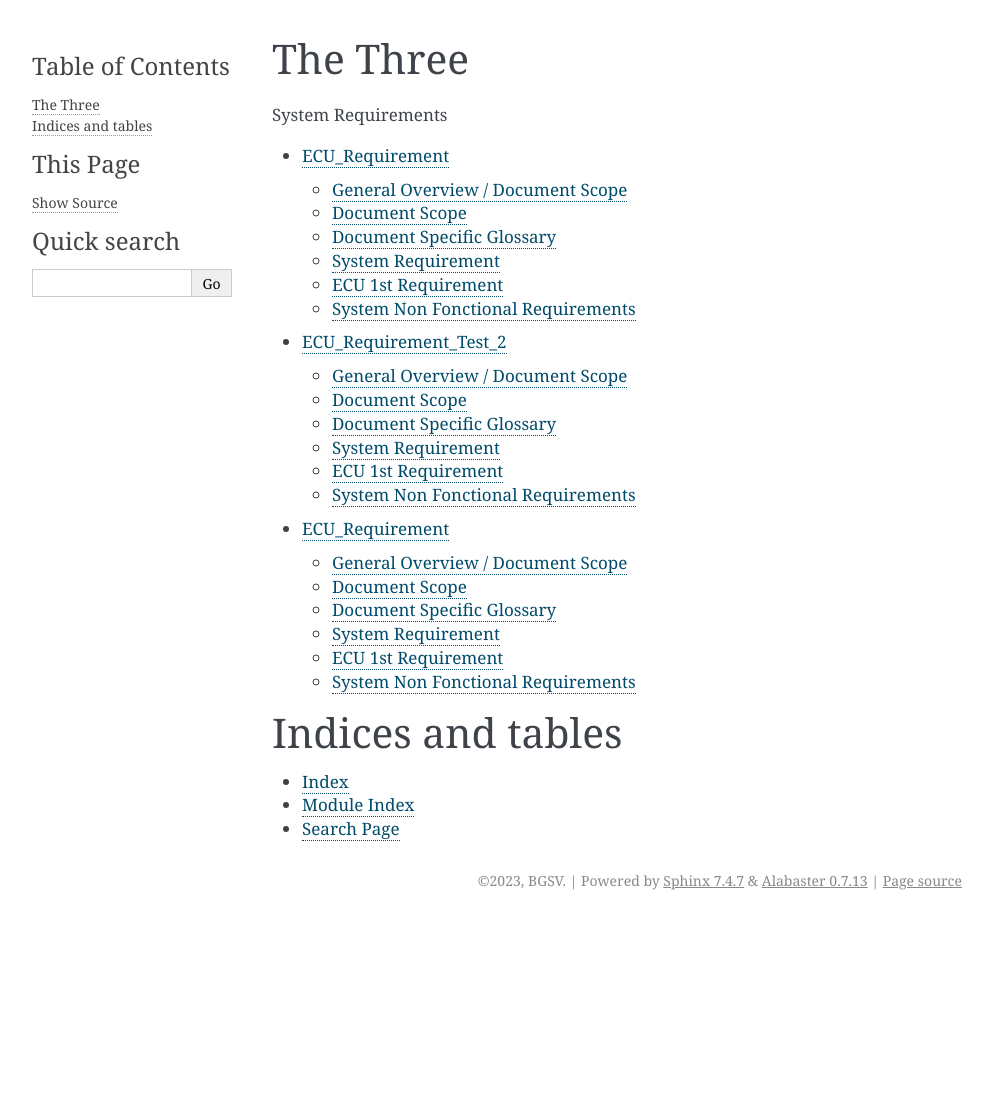
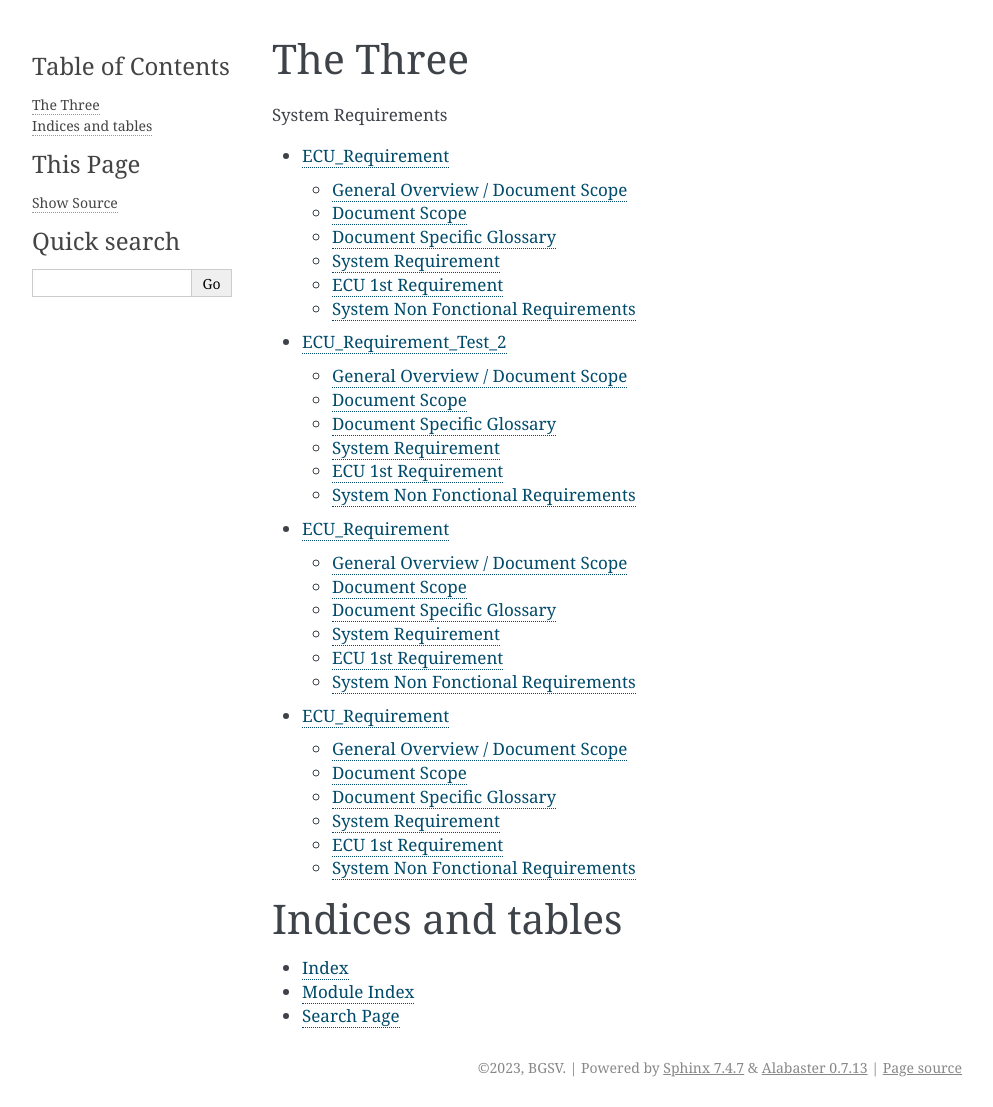
Before and after one commit to R2th/Target_rst_repo, a Sphinx documentation site: the page built from docs/index.rst, in a window 1280 px wide. Shown: the whole page, without its empty margins (148-1141 px from the left). Built offline with Sphinx 7.4.7, drawn with Linux system fonts in a browser that asks for light colours; pages that are not in the unit, such as notebooks, are missing from menus; before the commit the page ends 920 px from its top, so only the background shows below that; some of the changed lines change nothing that is shown.

Commit message:
nah_not_problem_pro

```diff
--- a/docs/index.rst
+++ b/docs/index.rst
@@ -17,6 +17,7 @@ The Three
    /src/requirements/6.reqif
    /src/requirements/abc.rst
    /src/16.rst
+   /src/19.rst
 
 Indices and tables
 ==================
```
